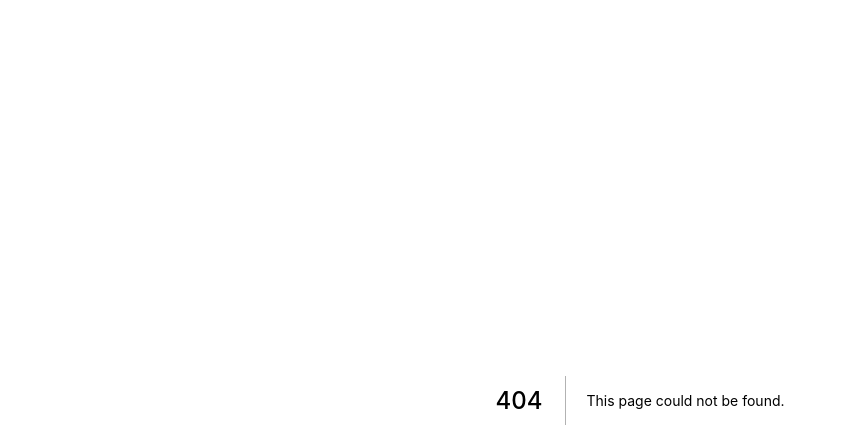
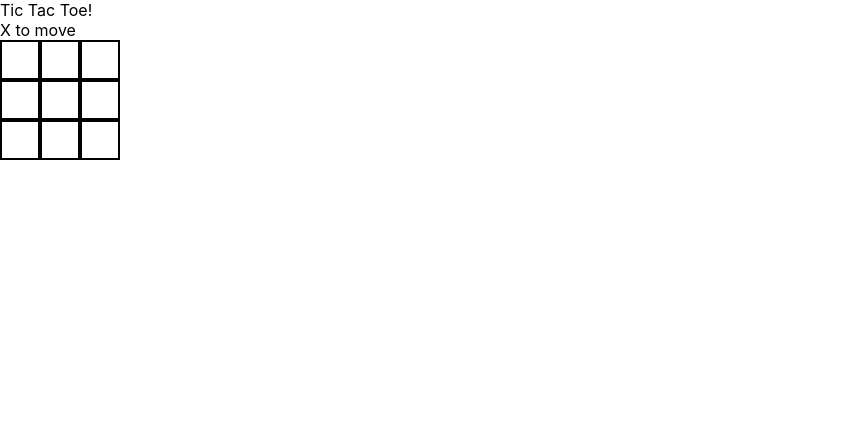
Before and after one commit to amirkour/reacting-next, a Next.js app: page /tic-tac-toe in a window 1280 px wide. Before the commit this address had no page. Shown: the top 448 px of the page, without its empty margins (0-847 px from the left). Built offline with nearby package versions, Linux system fonts and the light colour scheme.

Commit message:
my first link!?

```diff
--- /dev/null
+++ b/pages/tic-tac-toe.tsx
@@ -0,0 +1,150 @@
+import React, { useState, useEffect } from "react";
+
+const TicTacToe = () => {
+  const [move, setMove] = useState<number>(0);
+  const [board, setBoard] = useState<Array<null | string>>(
+    new Array(9).fill(null)
+  );
+  const [winner, setWinner] = useState<string | null>(null);
+
+  const rowWin: (row: number) => boolean = (row: number) => {
+    return (
+      row >= 0 &&
+      row < board.length &&
+      row % 3 === 0 &&
+      board[row] !== null &&
+      board[row] === board[row + 1] &&
+      board[row] === board[row + 2]
+    );
+  };
+
+  const colWin: (col: number) => boolean = (col: number) => {
+    return (
+      col >= 0 &&
+      col < 3 &&
+      board[col] !== null &&
+      board[col] === board[col + 3] &&
+      board[col] === board[col + 6]
+    );
+  };
+
+  const diagonalWinIndex: () => number | null = () => {
+    if (board[0] !== null && board[0] === board[4] && board[4] === board[8])
+      return 0;
+    if (board[2] !== null && board[2] === board[4] && board[4] === board[6])
+      return 2;
+    return null;
+  };
+
+  const getWinner: () => string | null = () => {
+    if (move < 3) return null;
+
+    const winIndex = diagonalWinIndex();
+    if (winIndex !== null) return board[winIndex];
+
+    for (let i = 0; i < 3; i++) {
+      if (rowWin(i * 3)) return board[i * 3];
+      if (colWin(i)) return board[i];
+    }
+
+    if (move >= 9) return "Nobody";
+
+    return null;
+  };
+
+  const onBoardClick: (i: number) => void = (i: number) => {
+    console.log(`clicked ${i}`);
+    if (winner) {
+      console.log("There's a winner - nothing to do");
+      return;
+    }
+
+    if (board[i]) {
+      console.log(`${i} has already been clicked, try again`);
+      return;
+    }
+
+    const newBoard = board.slice();
+    if (move % 2 === 0) {
+      // x moves
+      newBoard[i] = "X";
+    } else {
+      // o moves
+      newBoard[i] = "O";
+    }
+
+    setMove((prev) => prev + 1);
+    setBoard(newBoard);
+  };
+
+  const reset = () => {
+    setMove(0);
+    setBoard(new Array(9).fill(null));
+    setWinner(null);
+  };
+
+  useEffect(() => {
+    const currentWinner = getWinner();
+    console.log(`Winner is ${currentWinner}`);
+    if (currentWinner !== null) setWinner(currentWinner);
+  }, [move]);
+
+  return (
+    <>
+      <div>
+        <div>Tic Tac Toe!</div>
+        <div>{move % 2 === 0 ? "X to move" : "O to move"}</div>
+        <ul>
+          {board.slice(0, 3).map((next, i) => (
+            <li onClick={(e) => onBoardClick(i)} key={i}>
+              {next}
+            </li>
+          ))}
+        </ul>
+        <ul>
+          {board.slice(3, 6).map((next, i) => (
+            <li onClick={(e) => onBoardClick(i + 3)} key={i + 3}>
+              {next}
+            </li>
+          ))}
+        </ul>
+        <ul>
+          {board.slice(6, 9).map((next, i) => (
+            <li onClick={(e) => onBoardClick(i + 6)} key={i + 6}>
+              {next}
+            </li>
+          ))}
+        </ul>
+        {winner !== null && (
+          <div>
+            {winner} wins!
+            <br />
+            <button onClick={reset}>Reset</button>
+          </div>
+        )}
+      </div>
+      <style jsx>{`
+        ul {
+          list-style: none;
+          padding: 0 0;
+          margin: 0 0;
+          display: flex;
+          flex-direction: row;
+        }
+        li {
+          cursor: pointer;
+          display: flex;
+          justify-content: center;
+          align-items: center;
+          margin: 0 0;
+          padding: 0 0;
+          width: 40px;
+          height: 40px;
+          border: 2px solid black;
+        }
+      `}</style>
+    </>
+  );
+};
+
+export default TicTacToe;
--- a/styles/globals.css
+++ b/styles/globals.css
@@ -7,8 +7,17 @@ body {
 }
 
 a {
-  color: inherit;
+  color: #0070f3;
   text-decoration: none;
+}
+
+a:hover,
+a:focus,
+a:active {
+  text-decoration: underline;
+}
+a:visited {
+  color: purple;
 }
 
 * {
```
Also changed, not shown: pages/index.tsx (+15 -9 lines).
